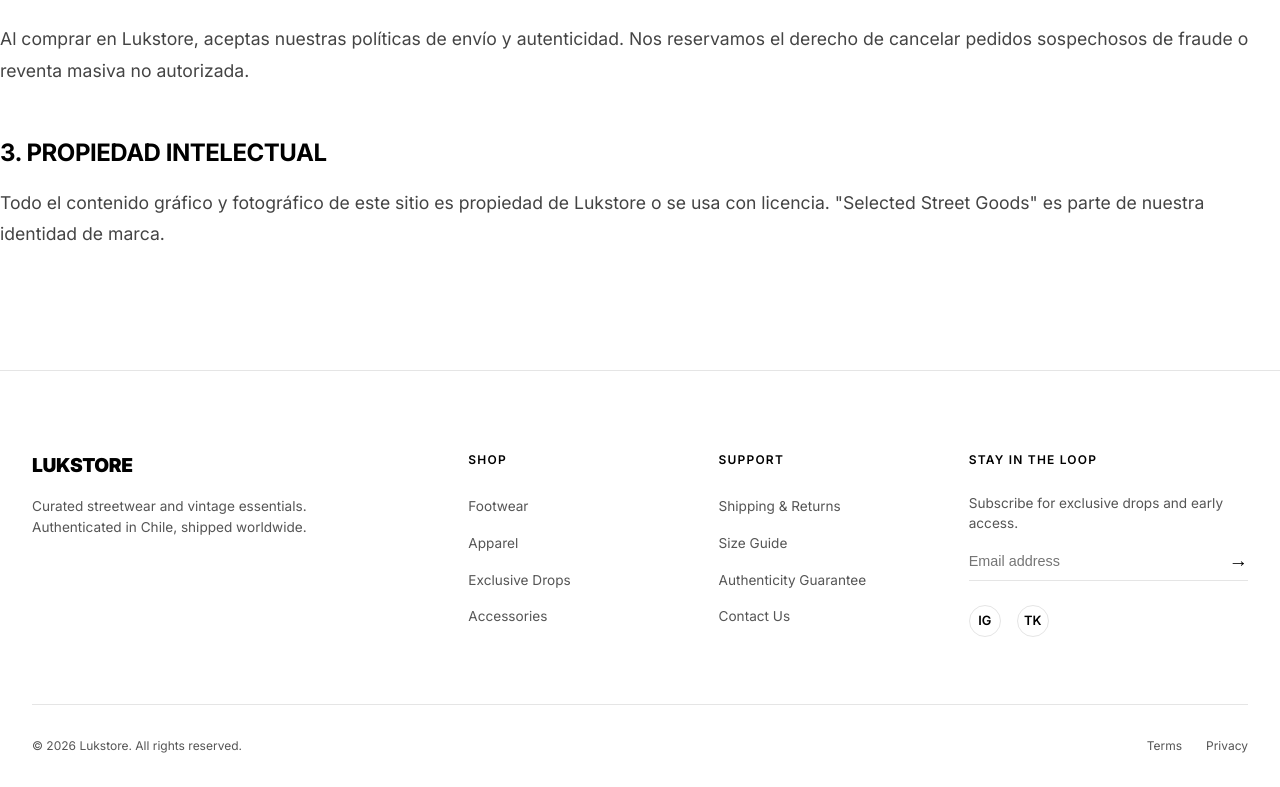
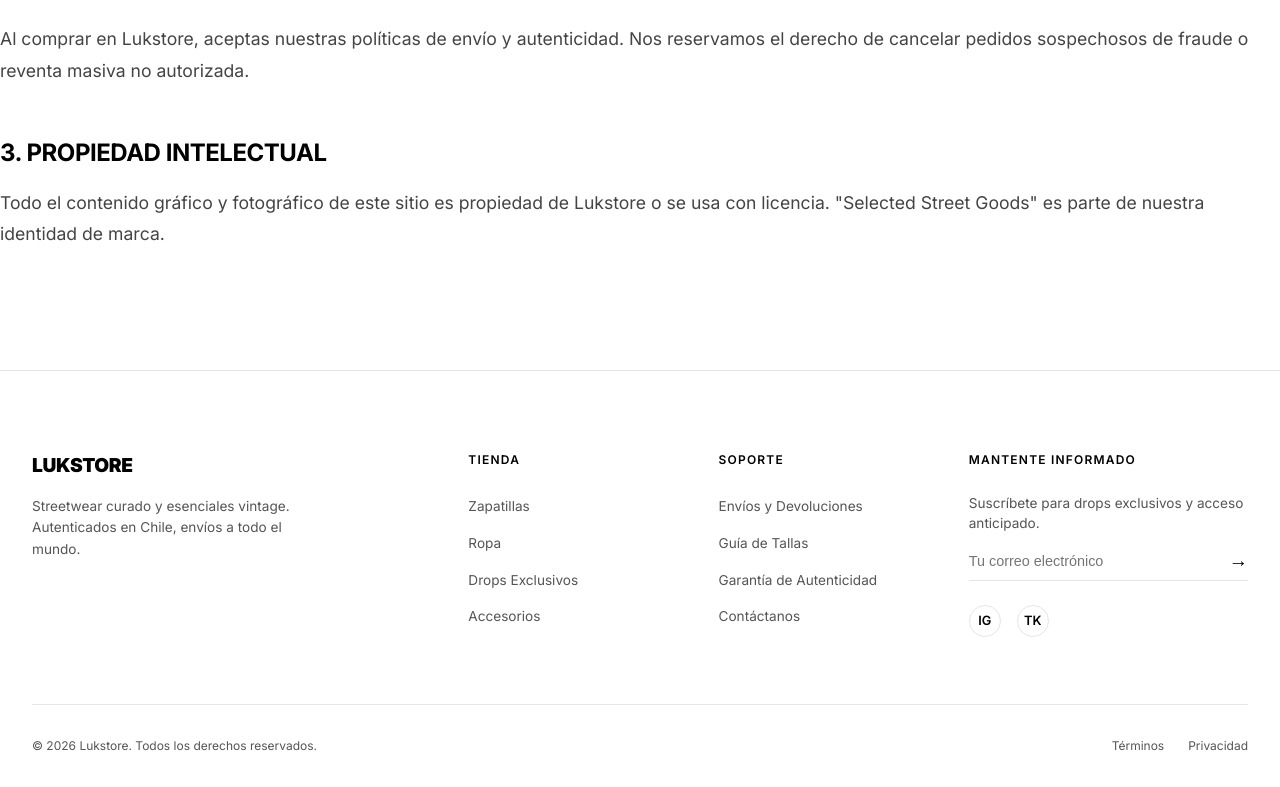
Before and after one commit to FelipeValgreen/lukstore-mockup, a React (Vite) app: page /privacidad in a window 1280 px wide. Shown: the part 488-1275 px from the top of the page. Built offline with nearby package versions, Linux system fonts and the light colour scheme; no server answers.

Commit message:
Emergency Fix: Restore Spanish language and structure throughout Home and Footer

```diff
--- a/src/components/Footer.jsx
+++ b/src/components/Footer.jsx
@@ -10,36 +10,36 @@
                     <div className="footer-col brand-col">
                         <h4 className="footer-logo">LUKSTORE</h4>
                         <p className="footer-desc">
-                            Curated streetwear and vintage essentials.
-                            Authenticated in Chile, shipped worldwide.
+                            Streetwear curado y esenciales vintage.
+                            Autenticados en Chile, envíos a todo el mundo.
                         </p>
                     </div>
 
                     <div className="footer-col">
-                        <h5>Shop</h5>
+                        <h5>Tienda</h5>
                         <ul className="footer-links">
-                            <li><Link to="/zapatillas">Footwear</Link></li>
-                            <li><Link to="/hombre">Apparel</Link></li>
-                            <li><Link to="/drops">Exclusive Drops</Link></li>
-                            <li><Link to="/accesorios">Accessories</Link></li>
+                            <li><Link to="/zapatillas">Zapatillas</Link></li>
+                            <li><Link to="/hombre">Ropa</Link></li>
+                            <li><Link to="/drops">Drops Exclusivos</Link></li>
+                            <li><Link to="/accesorios">Accesorios</Link></li>
                         </ul>
                     </div>
 
                     <div className="footer-col">
-                        <h5>Support</h5>
+                        <h5>Soporte</h5>
                         <ul className="footer-links">
-                            <li><Link to="/envios">Shipping & Returns</Link></li>
-                            <li><Link to="/guia-tallas">Size Guide</Link></li>
-                            <li><Link to="/autenticidad">Authenticity Guarantee</Link></li>
-                            <li><Link to="/contacto">Contact Us</Link></li>
+                            <li><Link to="/envios">Envíos y Devoluciones</Link></li>
+                            <li><Link to="/guia-tallas">Guía de Tallas</Link></li>
+                            <li><Link to="/autenticidad">Garantía de Autenticidad</Link></li>
+                            <li><Link to="/contacto">Contáctanos</Link></li>
                         </ul>
                     </div>
 
                     <div className="footer-col newsletter-col">
-                        <h5>Stay in the loop</h5>
-                        <p className="newsletter-text">Subscribe for exclusive drops and early access.</p>
+                        <h5>Mantente informado</h5>
+                        <p className="newsletter-text">Suscríbete para drops exclusivos y acceso anticipado.</p>
                         <form className="newsletter-form">
-                            <input type="email" placeholder="Email address" />
+                            <input type="email" placeholder="Tu correo electrónico" />
                             <button type="submit" className="btn-arrow">→</button>
                         </form>
                         <div className="social-links">
@@ -51,11 +51,11 @@
 
                 <div className="footer-bottom">
                     <div className="copyright">
-                        © {new Date().getFullYear()} Lukstore. All rights reserved.
+                        © {new Date().getFullYear()} Lukstore. Todos los derechos reservados.
                     </div>
                     <div className="legal-links">
-                        <Link to="/terminos">Terms</Link>
-                        <Link to="/privacidad">Privacy</Link>
+                        <Link to="/terminos">Términos</Link>
+                        <Link to="/privacidad">Privacidad</Link>
                     </div>
                 </div>
             </div>
```
